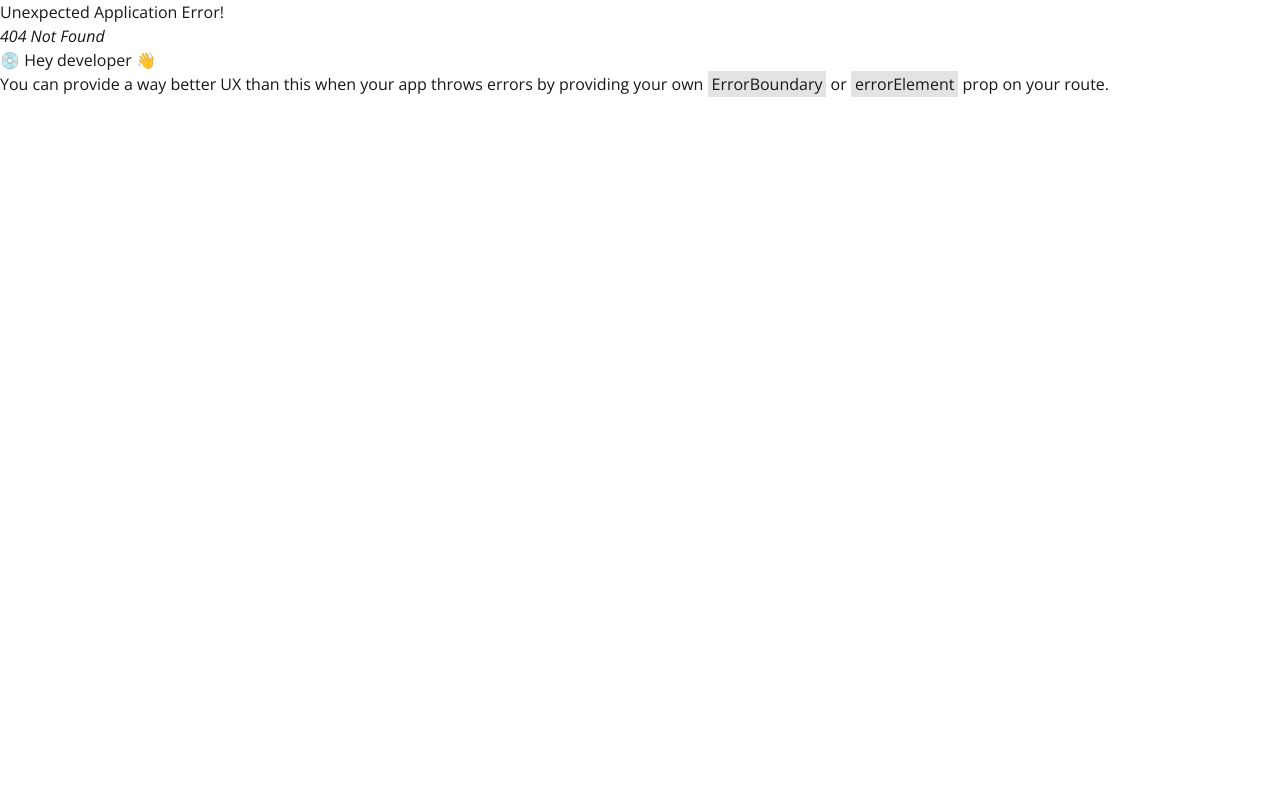
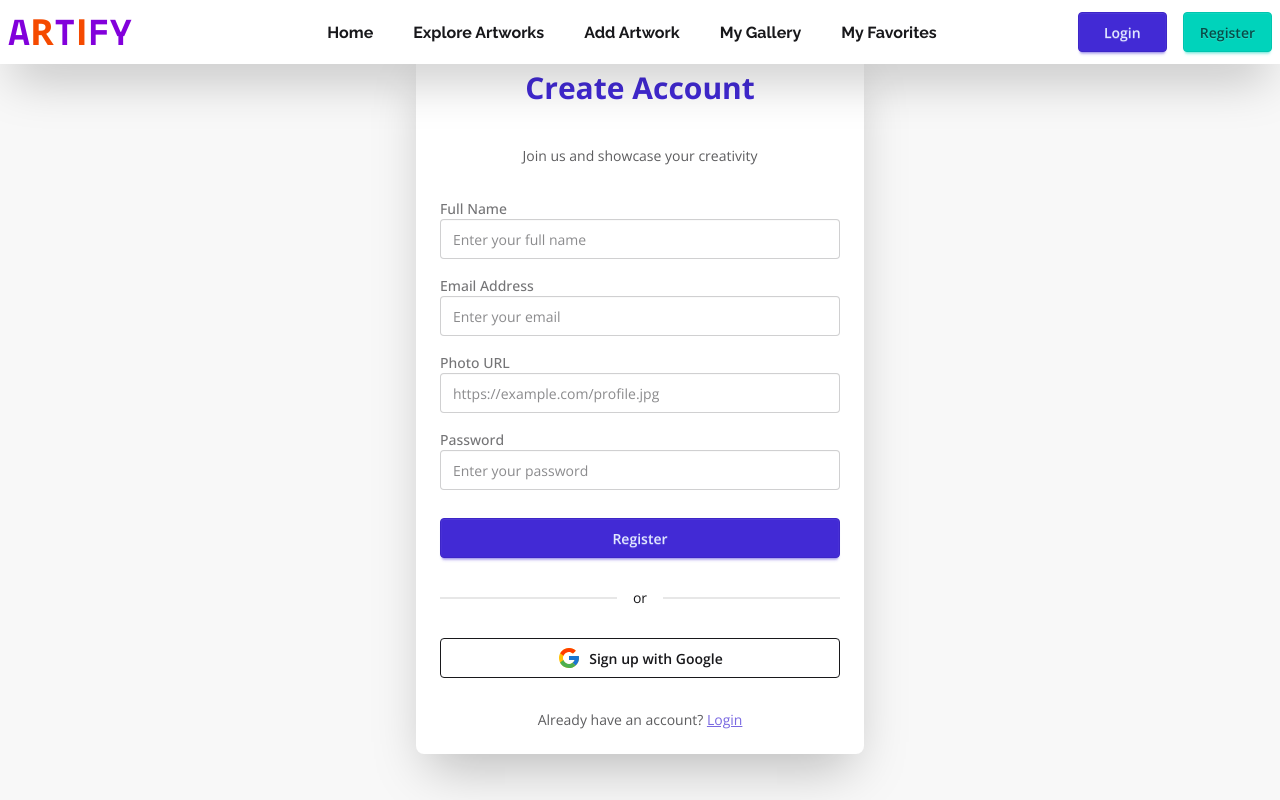
Before and after one commit to aboutamirhamza/artify-client, a React (Vite) app: page /auth/register in a window 1280 px wide. Before the commit this address had no page. Shown: the top 800 px of the page. Built offline with nearby package versions, Linux system fonts and the light colour scheme.

Commit message:
Login and Register Page Design Done

```diff
--- a/src/Routes/Routes.jsx
+++ b/src/Routes/Routes.jsx
@@ -8,6 +8,9 @@ import HomeLayout from "../layout/HomeLayout";
 import AddArtWork from "../components/pages/AddArtWork";
 import MyGallery from "../components/pages/MyGallery";
 import MyFavorites from "../components/pages/MyFavorites";
+import AuthLayout from "../layout/AuthLayout";
+import Login from "../components/pages/Login";
+import Register from "../components/pages/Register";
 
 const router = createBrowserRouter([
   {
@@ -46,6 +49,22 @@ const router = createBrowserRouter([
       },
     ],
   },
+  {
+    path: '/auth',
+    Component: AuthLayout,
+    children:[
+      {
+        path: '/auth/login',
+        element: <Suspense fallback={<Loading></Loading>}><Login></Login></Suspense>,
+        hydrateFallbackElement: <Loading></Loading>,
+      },
+      {
+        path: '/auth/register',
+        element: <Suspense fallback={<Loading></Loading>}><Register></Register></Suspense>,
+        hydrateFallbackElement: <Loading></Loading>,
+      },
+    ]
+  }
 ]);
 
 export default router;
--- a/src/components/Navbar/Navbar.jsx
+++ b/src/components/Navbar/Navbar.jsx
@@ -55,8 +55,8 @@ const Navbar = () => {
 
         <div className="navbar-end">
           <div className="grid grid-cols-2 gap-4">
-            <a className="btn btn-primary">Login</a>
-            <a className="btn btn-accent">Register</a>
+            <Link to="/auth/login" className="btn btn-primary">Login</Link>
+            <Link to="/auth/register" className="btn btn-accent">Register</Link>
           </div>
         </div>
       </div>
--- /dev/null
+++ b/src/components/pages/Login.jsx
@@ -0,0 +1,101 @@
+import React, { useState } from "react";
+import { FcGoogle } from "react-icons/fc";
+
+const Register = () => {
+  const [formData, setFormData] = useState({
+    name: "",
+    email: "",
+    photoURL: "",
+    password: "",
+  });
+
+  const handleChange = (e) => {
+    const { name, value } = e.target;
+    setFormData({ ...formData, [name]: value });
+  };
+
+  const handleSubmit = (e) => {
+    e.preventDefault();
+    console.log(formData);
+    alert("Register submitted! Replace this with your auth logic.");
+  };
+
+  const handleGoogleSignup = () => {
+    alert("Google Signup clicked! Replace with Firebase or OAuth logic.");
+  };
+
+  return (
+    <div className="min-h-screen flex items-center justify-center bg-base-200 py-10">
+      <div className="card w-full max-w-md shadow-2xl bg-base-100">
+        <div className="card-body">
+          <h2 className="text-3xl font-bold text-center mb-8 text-primary">
+            Login Account
+          </h2>
+          <p className="text-center text-sm opacity-70 mb-6">
+            Login Your Account
+          </p>
+
+          <form onSubmit={handleSubmit} className="flex flex-col gap-4">
+
+
+            <div className="form-control">
+              <label className="label">
+                <span className="label-text font-medium">Email Address</span>
+              </label>
+              <input
+                type="email"
+                name="email"
+                value={formData.email}
+                onChange={handleChange}
+                placeholder="Enter your email"
+                className="input input-bordered w-full"
+                required
+              />
+            </div>
+
+
+
+            <div className="form-control">
+              <label className="label">
+                <span className="label-text font-medium">Password</span>
+              </label>
+              <input
+                type="password"
+                name="password"
+                value={formData.password}
+                onChange={handleChange}
+                placeholder="Enter your password"
+                className="input input-bordered w-full"
+                required
+              />
+            </div>
+
+            <button type="submit" className="btn btn-primary w-full mt-3">
+              Login
+            </button>
+
+            <div className="divider text-sm">or</div>
+
+            <button
+              type="button"
+              onClick={handleGoogleSignup}
+              className="btn btn-outline flex items-center justify-center gap-2 w-full hover:bg-base-200"
+            >
+              <FcGoogle className="text-2xl" />
+              Sign In with Google
+            </button>
+          </form>
+
+          <p className="text-center text-sm opacity-70 mt-6">
+            Don't have an account?{" "}
+            <a href="/auth/register" className="link link-primary">
+              Register
+            </a>
+          </p>
+        </div>
+      </div>
+    </div>
+  );
+};
+
+export default Register;
--- /dev/null
+++ b/src/components/pages/Register.jsx
@@ -0,0 +1,126 @@
+import React, { useState } from "react";
+import { FcGoogle } from "react-icons/fc";
+
+const Register = () => {
+  const [formData, setFormData] = useState({
+    name: "",
+    email: "",
+    photoURL: "",
+    password: "",
+  });
+
+  const handleChange = (e) => {
+    const { name, value } = e.target;
+    setFormData({ ...formData, [name]: value });
+  };
+
+  const handleSubmit = (e) => {
+    e.preventDefault();
+    console.log(formData);
+    alert("Register submitted! Replace this with your auth logic.");
+  };
+
+  const handleGoogleSignup = () => {
+    alert("Google Signup clicked! Replace with Firebase or OAuth logic.");
+  };
+
+  return (
+    <div className="min-h-screen flex items-center justify-center bg-base-200 py-10">
+      <div className="card w-full max-w-md shadow-2xl bg-base-100">
+        <div className="card-body">
+          <h2 className="text-3xl font-bold text-center mb-8 text-primary">
+            Create Account
+          </h2>
+          <p className="text-center text-sm opacity-70 mb-6">
+            Join us and showcase your creativity
+          </p>
+
+          <form onSubmit={handleSubmit} className="flex flex-col gap-4">
+            <div className="form-control">
+              <label className="label">
+                <span className="label-text font-medium">Full Name</span>
+              </label>
+              <input
+                type="text"
+                name="name"
+                value={formData.name}
+                onChange={handleChange}
+                placeholder="Enter your full name"
+                className="input input-bordered w-full"
+                required
+              />
+            </div>
+
+            <div className="form-control">
+              <label className="label">
+                <span className="label-text font-medium">Email Address</span>
+              </label>
+              <input
+                type="email"
+                name="email"
+                value={formData.email}
+                onChange={handleChange}
+                placeholder="Enter your email"
+                className="input input-bordered w-full"
+                required
+              />
+            </div>
+
+            <div className="form-control">
+              <label className="label">
+                <span className="label-text font-medium">Photo URL</span>
+              </label>
+              <input
+                type="text"
+                name="photoURL"
+                value={formData.photoURL}
+                onChange={handleChange}
+                placeholder="https://example.com/profile.jpg"
+                className="input input-bordered w-full"
+              />
+            </div>
+
+            <div className="form-control">
+              <label className="label">
+                <span className="label-text font-medium">Password</span>
+              </label>
+              <input
+                type="password"
+                name="password"
+                value={formData.password}
+                onChange={handleChange}
+                placeholder="Enter your password"
+                className="input input-bordered w-full"
+                required
+              />
+            </div>
+
+            <button type="submit" className="btn btn-primary w-full mt-3">
+              Register
+            </button>
+
+            <div className="divider text-sm">or</div>
+
+            <button
+              type="button"
+              onClick={handleGoogleSignup}
+              className="btn btn-outline flex items-center justify-center gap-2 w-full hover:bg-base-200"
+            >
+              <FcGoogle className="text-2xl" />
+              Sign up with Google
+            </button>
+          </form>
+
+          <p className="text-center text-sm opacity-70 mt-6">
+            Already have an account?{" "}
+            <a href="/auth/login" className="link link-primary">
+              Login
+            </a>
+          </p>
+        </div>
+      </div>
+    </div>
+  );
+};
+
+export default Register;
--- /dev/null
+++ b/src/layout/AuthLayout.jsx
@@ -0,0 +1,24 @@
+import React from 'react';
+import Navbar from '../components/Navbar/Navbar';
+import { Outlet } from 'react-router';
+import Footer from '../components/Footer/Footer';
+
+const AuthLayout = () => {
+    return (
+        <div>
+            <header>
+                <Navbar></Navbar>
+            </header>
+
+            <main>
+                <Outlet></Outlet>
+            </main>
+
+            <footer>
+                <Footer></Footer>
+            </footer>
+        </div>
+    );
+};
+
+export default AuthLayout;
```
